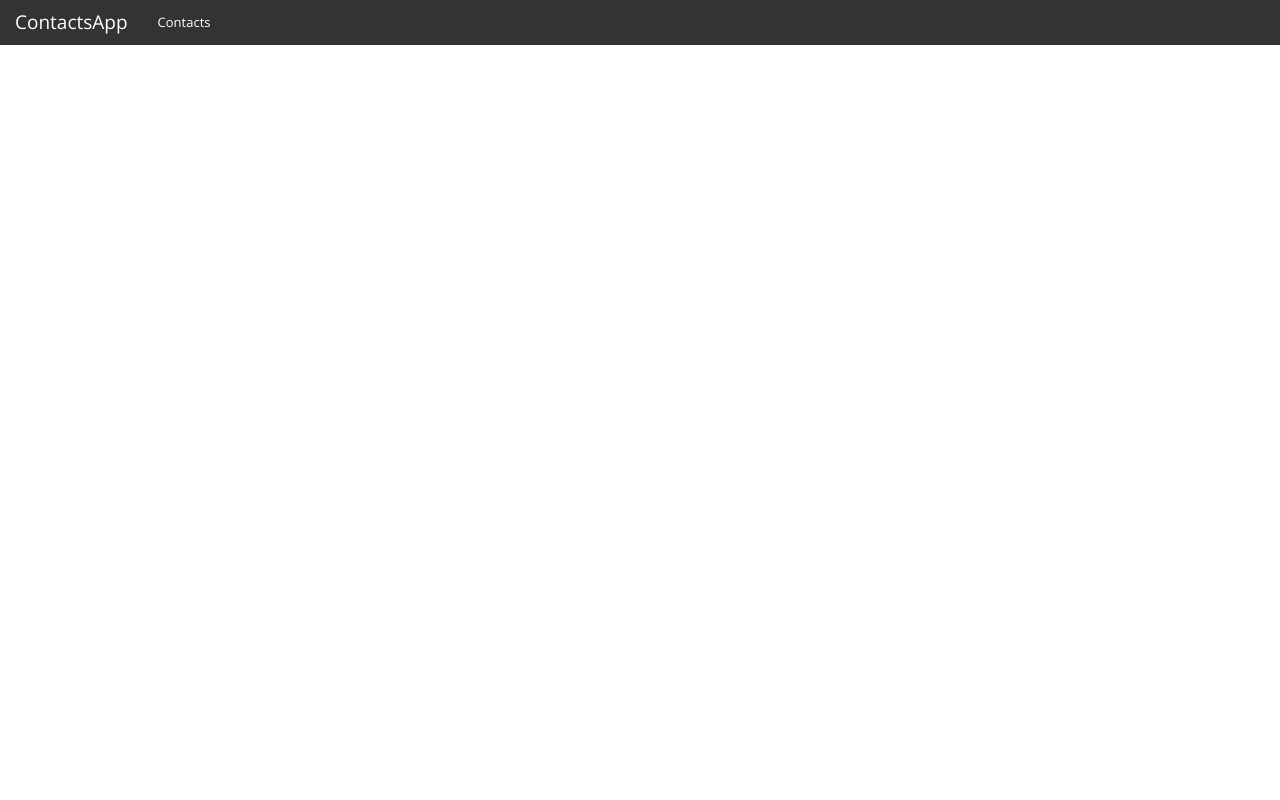
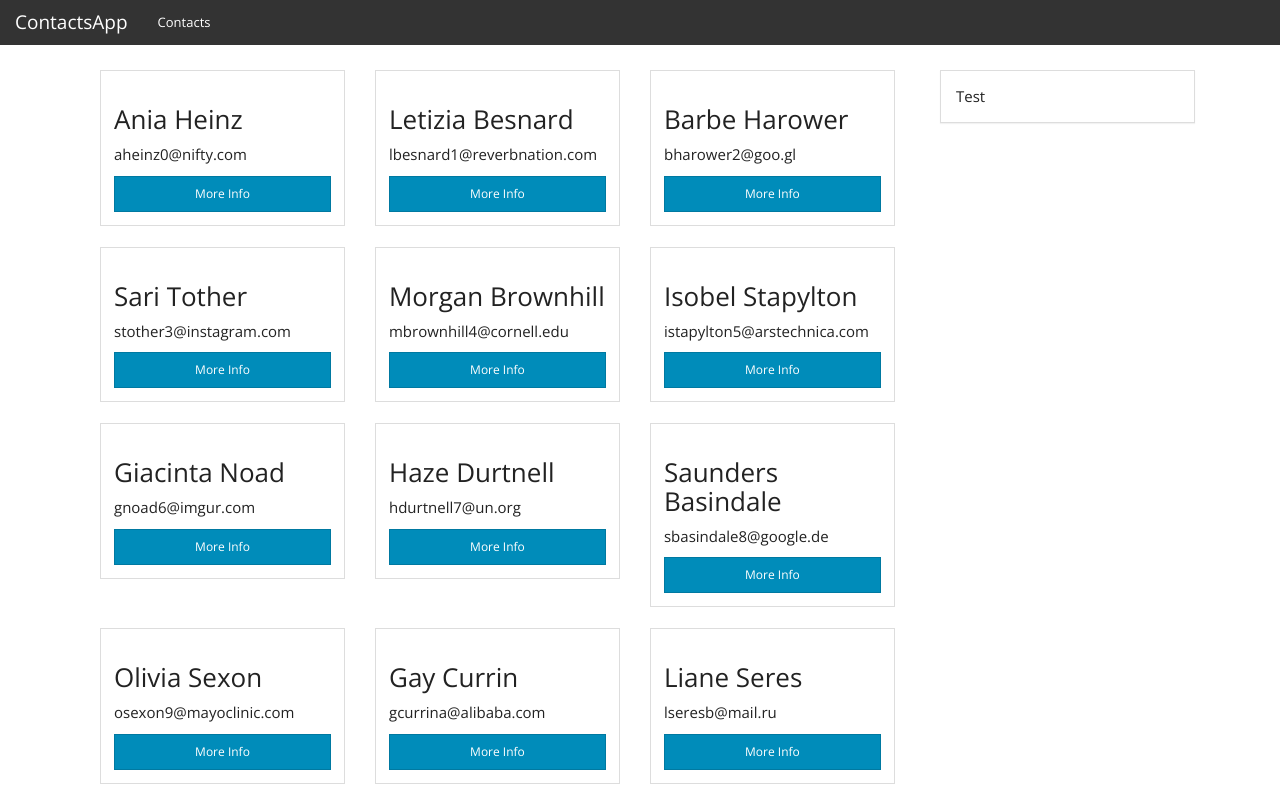
Before and after one commit to chenkie/contacts-app, an Angular app: page /contacts/1 in a window 1280 px wide. Before the commit this address led to /. Shown: the top 800 px of the page. Built offline with nearby package versions, Linux system fonts and the light colour scheme.

Commit message:
add lesson 5

```diff
--- /dev/null
+++ b/src/app/app.routes.ts
@@ -0,0 +1,12 @@
+import { Route } from '@angular/router';
+
+import { HomeComponent } from './home/home.component';
+import { ContactListComponent } from './contact-list/contact-list.component';
+import { ContactDetailComponent } from './contact-detail/contact-detail.component';
+
+export const ROUTES: Array<Route> = [
+  { path: '', component: HomeComponent },
+  { path: 'contacts', component: ContactListComponent, children: [
+    { path: ':id', component: ContactDetailComponent }
+  ] }
+];
--- a/src/app/contact-detail/contact-detail.component.html
+++ b/src/app/contact-detail/contact-detail.component.html
@@ -1,3 +1,3 @@
-<p>
-  contact-detail works!
-</p>
+<div class="panel panel-default">
+  <div class="panel-body">Test</div>
+</div>
--- a/src/app/contact-list/contact-list.component.html
+++ b/src/app/contact-list/contact-list.component.html
@@ -1,4 +1,4 @@
-<div class="padded-content">
+<div class="padded-content" [ngClass]="{'col-sm-9': route.firstChild, 'col-sm-12': !route.firstChild}">
   <div class="col-md-4" *ngFor="let contact of contacts">
     <div class="thumbnail">
       <div class="caption">
@@ -9,3 +9,7 @@
     </div>
   </div>
 </div>
+
+<div class="col-sm-3" *ngIf="route.firstChild">
+  <router-outlet></router-outlet>
+</div>
--- a/src/app/contact-list/contact-list.component.ts
+++ b/src/app/contact-list/contact-list.component.ts
@@ -1,6 +1,7 @@
 import { Component, OnInit } from '@angular/core';
 import { CONTACTS } from './../../data/contacts';
 import { Contact } from './../contact';
+import { ActivatedRoute } from '@angular/router';
 
 @Component({
   selector: 'app-contact-list',
@@ -11,9 +12,10 @@ export class ContactListComponent implements OnInit {
 
   contacts: Array<Contact> = CONTACTS;
 
-  constructor() { }
+  constructor(public route: ActivatedRoute) { }
 
   ngOnInit() {
+    console.log(this.route);
   }
 
 }
```
Also changed, not shown: src/app/app.module.ts (+3 -4 lines).
